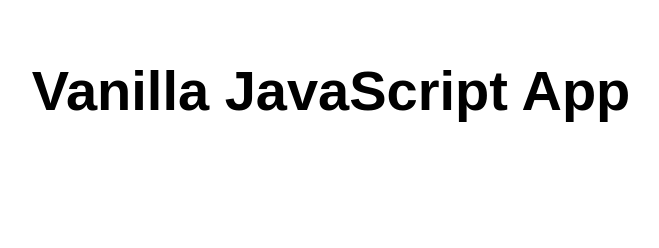
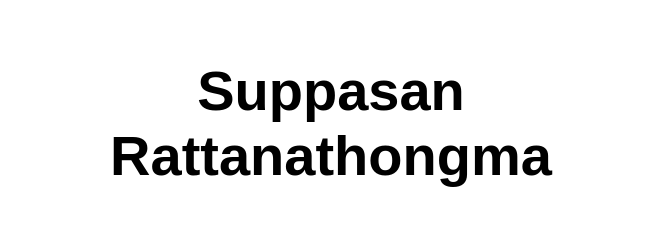
Before and after one commit to CENDDD/SuppasanWebappKKU, a plain HTML site: page src/index.html in a window 1280 px wide. Shown: the whole page, without its empty margins (309-968 px from the left). Drawn offline with Linux system fonts and the light colour scheme.

Commit message:
Update index.html

```diff
--- a/src/index.html
+++ b/src/index.html
@@ -10,7 +10,7 @@
 
 <body>
   <main>
-    <h1>Vanilla JavaScript App</h1>
+    <h1>Suppasan Rattanathongma</h1>
   </main>
 </body>
 
```
